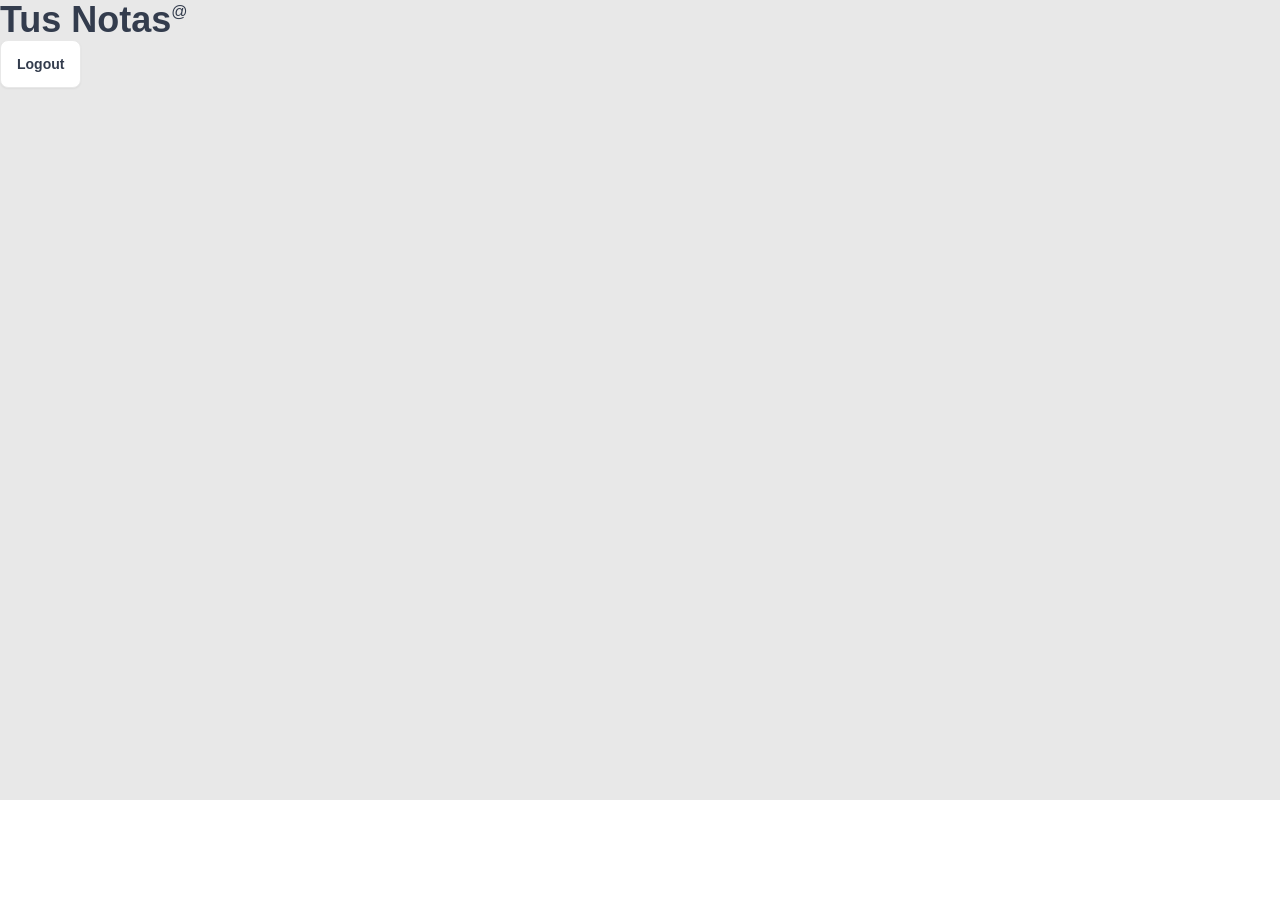
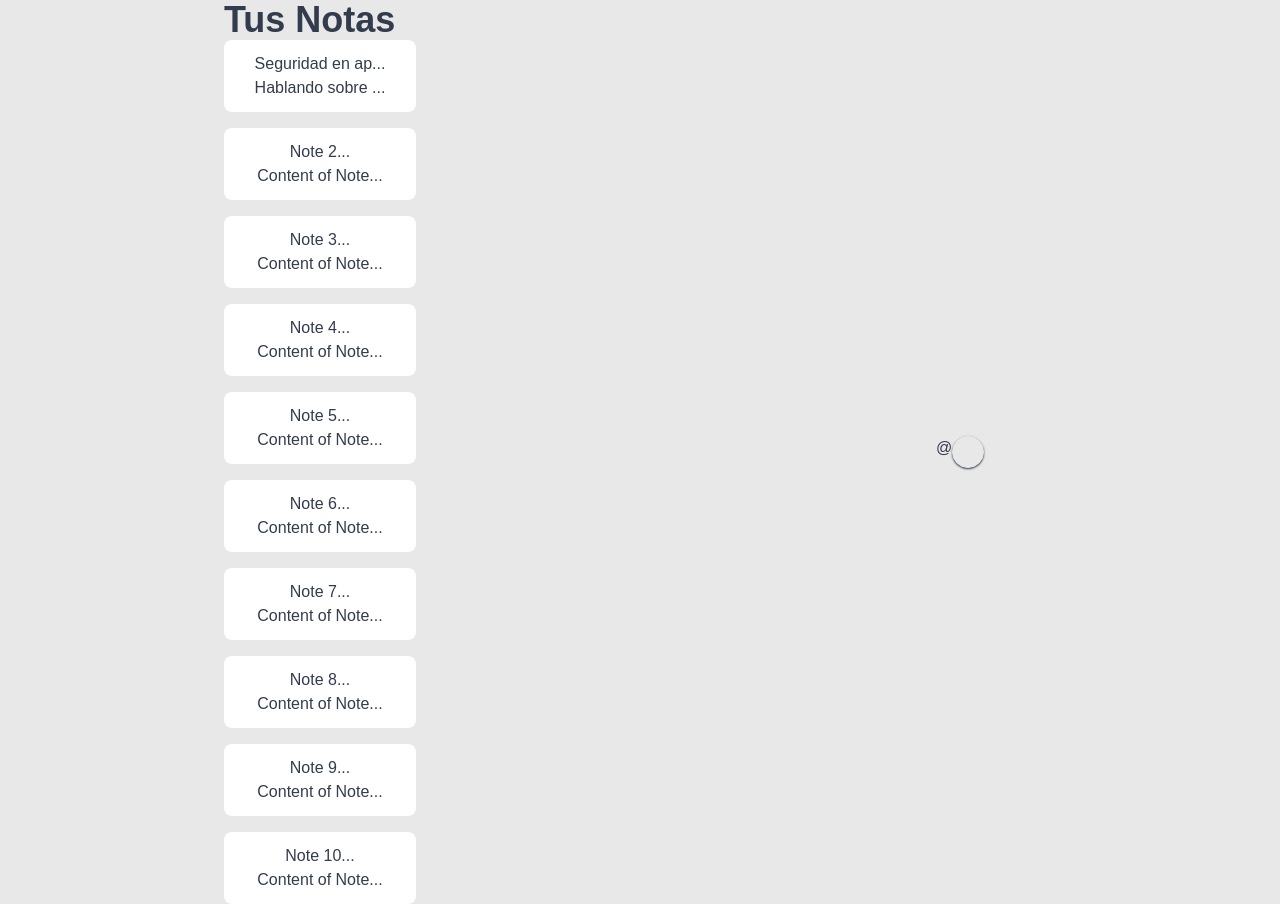
Before and after one commit to allamemc/note_nest, a React (Vite) app in the folder client/: page /dashboard in a window 1280 px wide. Before the commit the page ends 800 px from the top, so only its background shows below. Built offline with nearby package versions, Linux system fonts and the light colour scheme; no server answers; sample sign-in values are in the browser's storage; a web font is replaced by a local one.

Commit message:
Refactor Dashboard component and styles

```diff
--- a/client/src/components/Dashboard.jsx
+++ b/client/src/components/Dashboard.jsx
@@ -1,31 +1,63 @@
 import { useContext } from 'react'
 import { UserContext } from '../context/UserContext'
-import { apiUsers } from '../api'
 import { useNavigate } from 'react-router-dom'
+import { motion } from 'framer-motion'
+import { notes } from '../mocks/notas.json'
+import { useNote } from '../hooks/useNote'
+import { logout } from '../service/login'
+import Note from './Note'
+import Modal from './Modal'
 
 export default function Dashboard() {
 	const { setUser, name } = useContext(UserContext)
+	const { selectedNote, showNote, closeNote } = useNote()
+
 	const navigate = useNavigate()
 
 	const handleSubmit = (e) => {
 		e.preventDefault()
-		apiUsers.post('/logout').then(() => {
-			setUser(false)
-			navigate('/')
-		})
+		logout({ setUser, navigate })
 	}
 
 	return (
-		<div className='h-screen '>
-			<div className='flex '>
-				<h1 className='text-4xl font-bold'>Tus Notas</h1>
-				<p>@{name}</p>
+		<div className='flex justify-center min-h-screen bg-base-200'>
+			<div className='flex flex-col items-center justify-center w-1/2'>
+				<div className='flex flex-col'>
+					<h1 className='text-4xl font-bold'>Tus Notas</h1>
+					<div className='flex flex-col gap-4'>
+						{notes.map((note) => {
+							return (
+								<motion.button
+									whileHover={{ scale: 1.05 }}
+									whileTap={{ scale: 0.97 }}
+									onClick={() => showNote(note)}
+									key={note.id}>
+									<div className='w-48 p-3 overflow-hidden break-words rounded-lg bg-base-100 min-h-11'>
+										<h2>{note.title.substring(0, 15)}...</h2>
+										<p className='overflow-hidden text-overflow-ellipsis'>
+											{note.content.substring(0, 15)}...
+										</p>
+									</div>
+								</motion.button>
+							)
+						})}
+					</div>
+				</div>
 			</div>
-			<form onSubmit={handleSubmit}>
-				<button className='btn bg-base-100' type='submit'>
-					Logout
-				</button>
-			</form>
+			{selectedNote && <Note note={selectedNote} onClose={closeNote} />}
+			<div className='flex flex-col items-center justify-center w-1/2'>
+				<div className='flex '>
+					<p>@{name}</p>
+					<motion.button
+						whileHover={{ scale: 1.05 }}
+						whileTap={{ scale: 0.97 }}
+						className='shadow-current btn btn-circle btn-sm bg-base-200 hover:bg-base-300'
+						onClick={() => document.getElementById('my_modal_1').showModal()}>
+						<ion-icon name='exit'></ion-icon>
+					</motion.button>
+				</div>
+			</div>
+			<Modal handleSubmit={handleSubmit} />
 		</div>
 	)
 }
--- /dev/null
+++ b/client/src/components/Modal.jsx
@@ -0,0 +1,25 @@
+export default function Modal({ handleSubmit }) {
+	return (
+		<dialog id='my_modal_1' className='modal'>
+			<div className='modal-box'>
+				<form method='dialog'>
+					<button className='absolute btn btn-sm btn-circle btn-ghost right-2 top-2'>
+						✕
+					</button>
+				</form>
+				<h3 className='text-lg font-bold'>Cerrar Sesión</h3>
+				<p className='py-4'>
+					¿Estás seguro de que quieres cerrar la{' '}
+					<span className='font-bold'>sesión</span>?
+				</p>
+				<div className='modal-action'>
+					<form onSubmit={handleSubmit}>
+						<button className='btn bg-base-200' type='submit'>
+							Salir
+						</button>
+					</form>
+				</div>
+			</div>
+		</dialog>
+	)
+}
--- /dev/null
+++ b/client/src/components/Note.jsx
@@ -0,0 +1,15 @@
+function Note({ note, onClose }) {
+	return (
+		<div className='note-overlay'>
+			<div className='note-content'>
+				<h2>{note.title}</h2>
+				<p>{note.content}</p>
+				<button className='btn bg-base-100' onClick={onClose}>
+					Cerrar
+				</button>
+			</div>
+		</div>
+	)
+}
+
+export default Note
--- /dev/null
+++ b/client/src/hooks/useNote.js
@@ -0,0 +1,14 @@
+import { useState } from 'react'
+
+export function useNote() {
+	const [selectedNote, setSelectedNote] = useState(null)
+	const showNote = (note) => {
+		setSelectedNote(note)
+	}
+
+	const closeNote = () => {
+		setSelectedNote(null)
+	}
+
+	return { selectedNote, showNote, closeNote }
+}
--- /dev/null
+++ b/client/src/mocks/notas.json
@@ -0,0 +1,54 @@
+{
+	"notes": [
+		{
+			"id": 1,
+			"title": "Seguridad en aplicaciones web",
+			"content": "Hablando sobre el tema de la seguridad en las aplicaciones web, es importante mencionar que existen diferentes tipos de ataques que pueden afectar a una aplicación web. En este artículo se hablará sobre los ataques de inyección de código SQL, los cuales son muy comunes y pueden ser muy peligrosos para una aplicación web."
+		},
+		{
+			"id": 2,
+			"title": "Note 2",
+			"content": "Content of Note 2"
+		},
+		{
+			"id": 3,
+			"title": "Note 3",
+			"content": "Content of Notedwa dwaaaaaaaaaaaaaaaaaaaaadawdwadawdwadwa"
+		},
+		{
+			"id": 4,
+			"title": "Note 4",
+			"content": "Content of Note 4"
+		},
+		{
+			"id": 5,
+			"title": "Note 5",
+			"content": "Content of Note 5"
+		},
+		{
+			"id": 6,
+			"title": "Note 6",
+			"content": "Content of Note 6"
+		},
+		{
+			"id": 7,
+			"title": "Note 7",
+			"content": "Content of Note 7"
+		},
+		{
+			"id": 8,
+			"title": "Note 8",
+			"content": "Content of Note 8"
+		},
+		{
+			"id": 9,
+			"title": "Note 9",
+			"content": "Content of Note 9"
+		},
+		{
+			"id": 10,
+			"title": "Note 10",
+			"content": "Content of Note 10"
+		}
+	]
+}
--- /dev/null
+++ b/client/src/service/login.js
@@ -0,0 +1,8 @@
+import { apiUsers } from '../api'
+
+export function logout({ setUser, navigate }) {
+	apiUsers.post('/logout').then(() => {
+		setUser(false)
+		navigate('/')
+	})
+}
--- a/client/src/styles.css
+++ b/client/src/styles.css
@@ -8,7 +8,3 @@
 	box-sizing: border-box;
 	font-family: 'Satoshi', sans-serif;
 }
-
-body {
-	background: #e8e8e8;
-}
```
